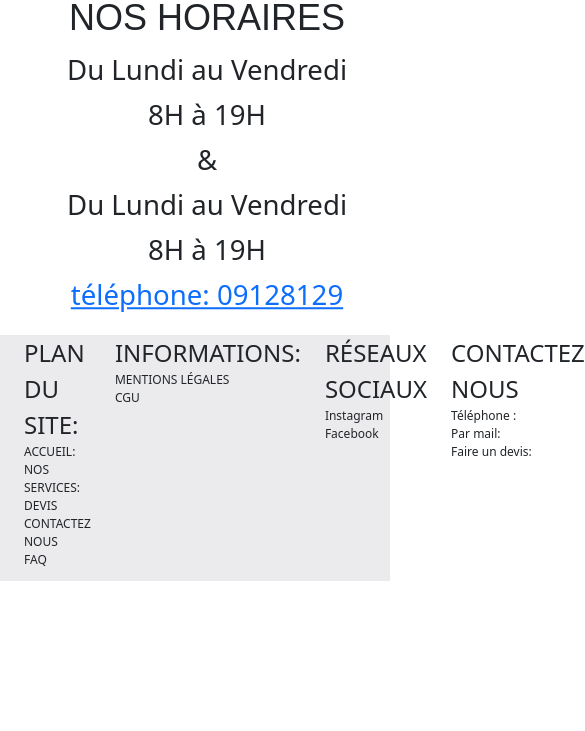
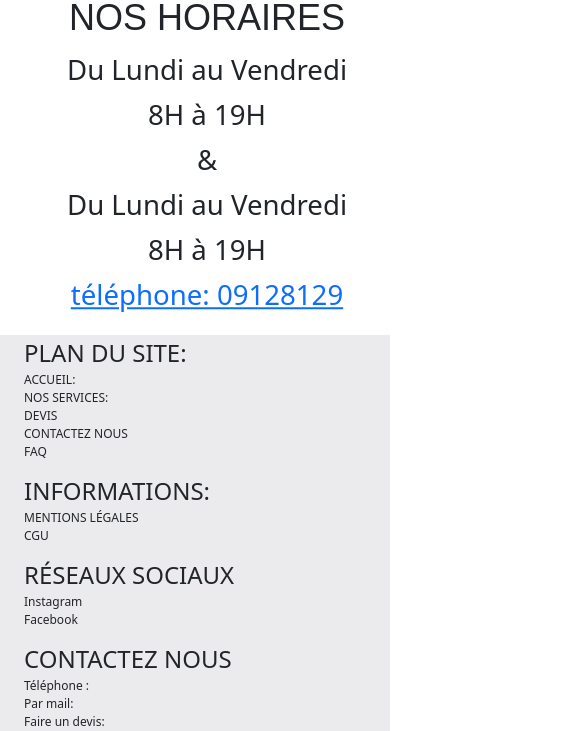
Before and after one commit to oussamadabachil/bbhpieceautofinal, a plain HTML site: page index.html in a window 390 px wide. Shown: the part 2889-3620 px from the top of the page, 585 px wide, since content can reach past the window. Before the commit the page ends 3470 px from the top, so only its background shows below. Drawn offline with nearby package versions, Linux system fonts and the light colour scheme; a web font is replaced by a local one.

```diff
--- a/css/responsive.css
+++ b/css/responsive.css
@@ -23,6 +23,15 @@
         margin-top: 5rem;
     }
 
+    footer{
+        display: block;
+        width: 100%;
+    }
+    footer>ul{
+        width: 100%;
+        text-align: center;
+
+    }
     .grid_essentials{
         display: block;
     }
```
